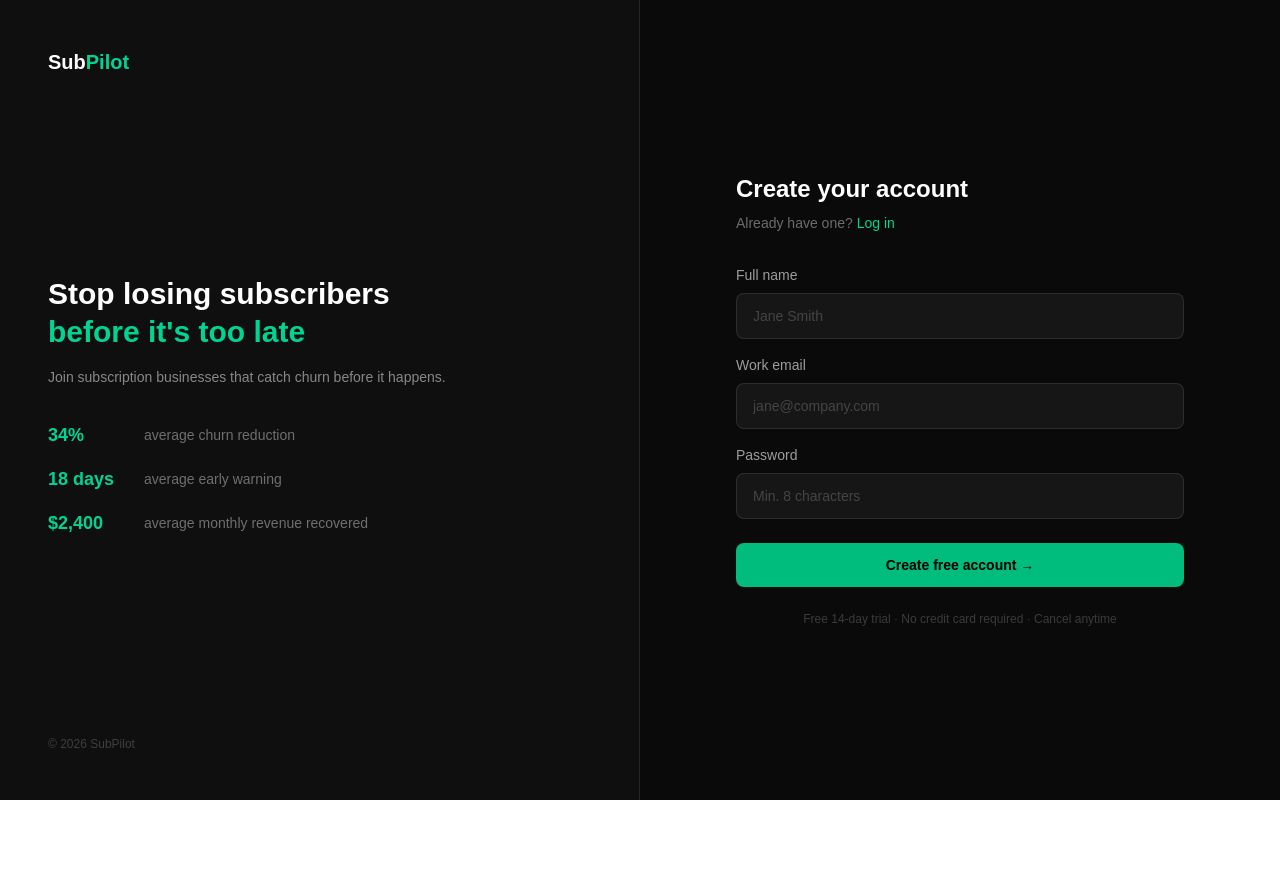
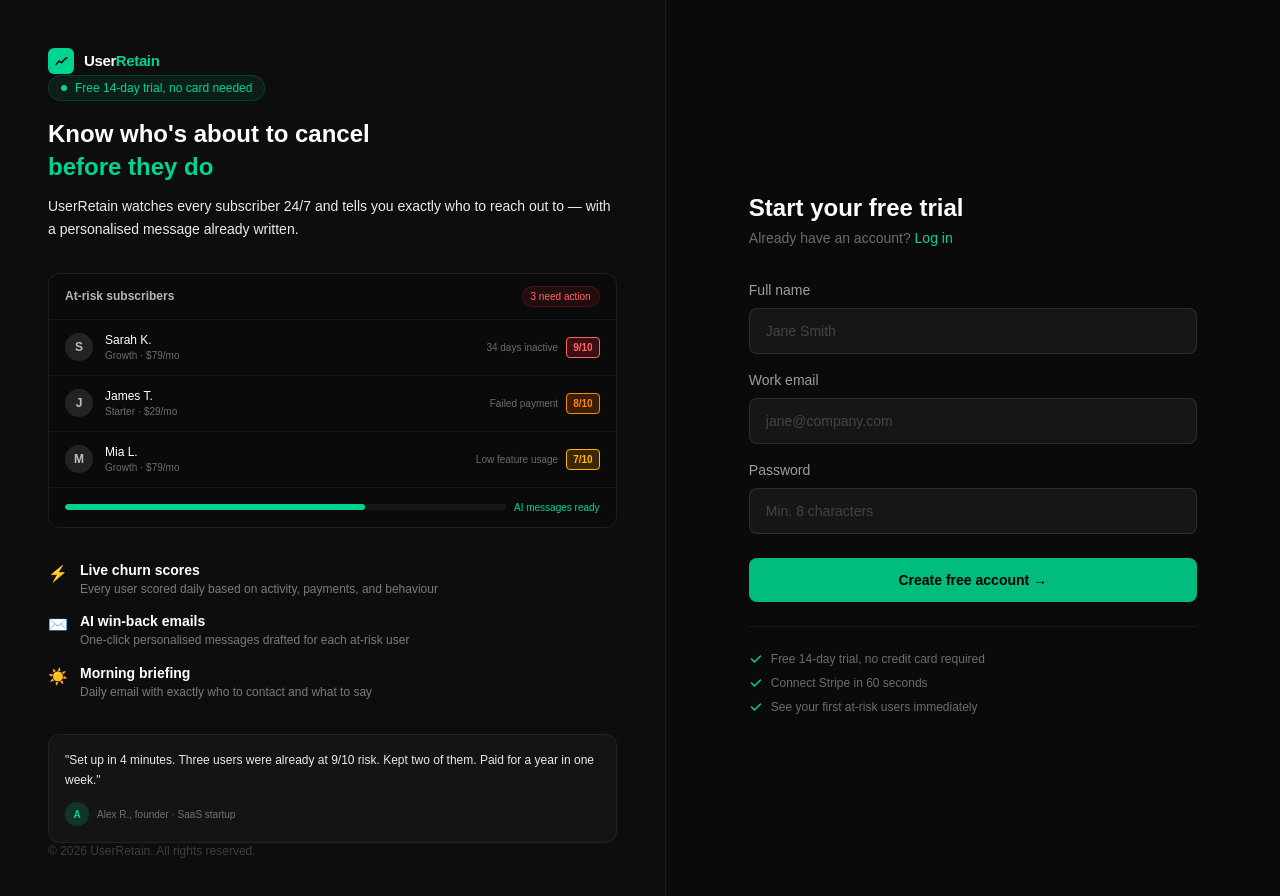
Before and after one commit to roqeebyah-sys/subpilot, a Next.js app: page /auth/signup in a window 1280 px wide. Shown: the top 896 px of the page. Before the commit the page ends 800 px from the top, so only its background shows below. Built offline with nearby package versions, Linux system fonts and the light colour scheme.

Commit message:
feat: redesign login and signup left panels with product features and live alerts

```diff
--- a/app/auth/login/login-form.tsx
+++ b/app/auth/login/login-form.tsx
@@ -42,44 +42,111 @@
     <div className="min-h-screen bg-[#0a0a0a] text-white flex">
 
       {/* LEFT PANEL */}
-      <div className="hidden lg:flex flex-col justify-between w-1/2 bg-[#0f0f0f] border-r border-white/10 p-12">
-        <Link href="/" className="text-xl font-semibold">
-          Sub<span className="text-emerald-400">Pilot</span>
+      <div className="hidden lg:flex flex-col justify-between w-[52%] bg-[#0d0d0d] border-r border-white/[0.06] p-12 overflow-hidden">
+
+        {/* Logo */}
+        <Link href="/" className="flex items-center gap-2.5 hover:opacity-80 transition-opacity">
+          <div className="w-[26px] h-[26px] rounded-[6px] bg-emerald-400 flex items-center justify-center flex-shrink-0">
+            <svg width="13" height="9" viewBox="0 0 15 11" fill="none">
+              <path d="M1 9L4.5 5L7.5 7L11 3L14 1" stroke="black" strokeWidth="1.8" strokeLinecap="round" strokeLinejoin="round"/>
+            </svg>
+          </div>
+          <span className="text-[15px] font-bold tracking-tight">User<span className="text-emerald-400">Retain</span></span>
         </Link>
-        <div className="bg-white/[0.03] border border-white/10 rounded-xl p-6">
-          <div className="text-xs text-emerald-400 uppercase tracking-widest mb-4">✦ Live alert example</div>
-          <div className="space-y-3">
+
+        {/* Main content */}
+        <div className="space-y-7">
+
+          <div>
+            <h2 className="text-2xl font-bold leading-snug mb-2">
+              Welcome back.<br />
+              <span className="text-emerald-400">Your subscribers missed you.</span>
+            </h2>
+            <p className="text-[#e8eaed] text-sm leading-relaxed">
+              Here&apos;s what UserRetain has been watching while you were away.
+            </p>
+          </div>
+
+          {/* Live alerts */}
+          <div className="bg-[#0a0a0a] border border-white/[0.08] rounded-xl overflow-hidden">
+            <div className="flex items-center justify-between px-4 py-3 border-b border-white/[0.06]">
+              <div className="flex items-center gap-2">
+                <span className="w-1.5 h-1.5 bg-emerald-400 rounded-full animate-pulse" />
+                <span className="text-xs font-semibold text-white/70">Today&apos;s alerts</span>
+              </div>
+              <span className="text-[10px] text-white/30">Updated 2 mins ago</span>
+            </div>
+            <div className="divide-y divide-white/[0.04]">
+              {[
+                { level: 'high',   icon: '🔴', text: '3 subscribers likely to cancel this week', sub: '$2,400/mo at risk', action: 'Send win-back email' },
+                { level: 'medium', icon: '🟡', text: '6 failed payments need recovery', sub: '$588/mo at risk', action: 'Retry payments' },
+                { level: 'good',   icon: '🟢', text: '11 users ready to upgrade', sub: '+$700/mo opportunity', action: 'Send upgrade offer' },
+              ].map((a) => (
+                <div key={a.text} className="flex items-center justify-between px-4 py-3 gap-3">
+                  <div className="flex items-start gap-2.5 min-w-0">
+                    <span className="text-xs mt-0.5 flex-shrink-0">{a.icon}</span>
+                    <div className="min-w-0">
+                      <div className="text-xs font-medium text-white truncate">{a.text}</div>
+                      <div className="text-[10px] text-white/40 mt-0.5">{a.sub}</div>
+                    </div>
+                  </div>
+                  <span className={`text-[10px] px-2 py-1 rounded-md border font-medium flex-shrink-0 ${
+                    a.level === 'high'   ? 'bg-red-500/10 text-red-400 border-red-500/20' :
+                    a.level === 'medium' ? 'bg-amber-500/10 text-amber-400 border-amber-500/20' :
+                                          'bg-emerald-500/10 text-emerald-400 border-emerald-500/20'
+                  }`}>{a.action} →</span>
+                </div>
+              ))}
+            </div>
+          </div>
+
+          {/* Stats */}
+          <div className="grid grid-cols-3 gap-3">
             {[
-              { level: 'high', text: '3 subscribers likely to cancel this week', sub: '$2,400/mo at risk' },
-              { level: 'medium', text: '6 failed payments need recovery', sub: '$588/mo at risk' },
-              { level: 'good', text: '11 users ready to upgrade', sub: '+$700/mo opportunity' },
-            ].map((a) => (
-              <div key={a.text} className={`flex gap-3 p-3 rounded-lg border ${
-                a.level === 'high' ? 'bg-red-500/5 border-red-500/20' :
-                a.level === 'medium' ? 'bg-amber-500/5 border-amber-500/20' :
-                'bg-emerald-500/5 border-emerald-500/20'
-              }`}>
-                <div className={`w-1.5 h-1.5 rounded-full mt-1.5 flex-shrink-0 ${
-                  a.level === 'high' ? 'bg-red-400' :
-                  a.level === 'medium' ? 'bg-amber-400' : 'bg-emerald-400'
-                }`} />
-                <div>
-                  <div className="text-xs font-medium">{a.text}</div>
-                  <div className="text-xs text-white/30 mt-0.5">{a.sub}</div>
-                </div>
+              { val: '34%', label: 'Churn reduction' },
+              { val: '18d', label: 'Early warning' },
+              { val: '$2.4k', label: 'Avg. recovered/mo' },
+            ].map((s) => (
+              <div key={s.label} className="bg-white/[0.03] border border-white/[0.06] rounded-lg px-3 py-3 text-center">
+                <div className="text-base font-bold text-emerald-400">{s.val}</div>
+                <div className="text-[10px] text-white/40 mt-0.5">{s.label}</div>
               </div>
             ))}
           </div>
+
+          {/* Feature list */}
+          <div className="space-y-2.5">
+            {[
+              'Daily churn scores for every subscriber',
+              'AI-drafted win-back emails in one click',
+              'Morning briefing with who to contact today',
+              'Stripe sync and CSV import',
+            ].map((f) => (
+              <div key={f} className="flex items-center gap-2.5 text-xs text-[#e8eaed]">
+                <svg className="w-3.5 h-3.5 text-emerald-400 flex-shrink-0" viewBox="0 0 14 14" fill="none">
+                  <path d="M2.5 7l3 3 6-6" stroke="currentColor" strokeWidth="1.5" strokeLinecap="round" strokeLinejoin="round"/>
+                </svg>
+                {f}
+              </div>
+            ))}
+          </div>
+
         </div>
-        <p className="text-white/20 text-xs">© 2026 SubPilot</p>
+
+        <p className="text-white/20 text-xs">© 2026 UserRetain. All rights reserved.</p>
       </div>
 
       {/* RIGHT PANEL - FORM */}
       <div className="flex-1 flex items-center justify-center px-8">
         <div className="w-full max-w-md">
           <div className="lg:hidden mb-8">
-            <Link href="/" className="text-xl font-semibold">
-              Sub<span className="text-emerald-400">Pilot</span>
+            <Link href="/" className="flex items-center gap-2 hover:opacity-80 transition-opacity">
+              <div className="w-[24px] h-[24px] rounded-[5px] bg-emerald-400 flex items-center justify-center flex-shrink-0">
+                <svg width="12" height="9" viewBox="0 0 15 11" fill="none">
+                  <path d="M1 9L4.5 5L7.5 7L11 3L14 1" stroke="black" strokeWidth="1.8" strokeLinecap="round" strokeLinejoin="round"/>
+                </svg>
+              </div>
+              <span className="text-[15px] font-bold tracking-tight">User<span className="text-emerald-400">Retain</span></span>
             </Link>
           </div>
 
--- a/app/auth/signup/page.tsx
+++ b/app/auth/signup/page.tsx
@@ -17,7 +17,6 @@
     setLoading(true)
 
     try {
-      // Call our signup API route
       const res = await fetch('/api/auth/signup', {
         method: 'POST',
         headers: { 'Content-Type': 'application/json' },
@@ -31,7 +30,6 @@
         return
       }
 
-      // Account created — auto sign in, no need to log in again
       const result = await signIn('credentials', {
         email: form.email,
         password: form.password,
@@ -39,13 +37,12 @@
       })
 
       if (result?.error) {
-        // Fallback to login page if auto-signin fails for any reason
         router.push('/auth/login?signup=success')
         return
       }
 
       router.push('/dashboard')
-    } catch (err) {
+    } catch {
       setError('Something went wrong. Please try again.')
     } finally {
       setLoading(false)
@@ -55,47 +52,128 @@
   return (
     <div className="min-h-screen bg-[#0a0a0a] text-white flex">
 
-      {/* LEFT PANEL */}
-      <div className="hidden lg:flex flex-col justify-between w-1/2 bg-[#0f0f0f] border-r border-white/10 p-12">
-        <Link href="/" className="text-xl font-semibold">
-          Sub<span className="text-emerald-400">Pilot</span>
+      {/* ── LEFT PANEL ─────────────────────────────────────────── */}
+      <div className="hidden lg:flex flex-col justify-between w-[52%] bg-[#0d0d0d] border-r border-white/[0.06] p-12 overflow-hidden">
+
+        {/* Logo */}
+        <Link href="/" className="flex items-center gap-2.5 hover:opacity-80 transition-opacity">
+          <div className="w-[26px] h-[26px] rounded-[6px] bg-emerald-400 flex items-center justify-center flex-shrink-0">
+            <svg width="13" height="9" viewBox="0 0 15 11" fill="none">
+              <path d="M1 9L4.5 5L7.5 7L11 3L14 1" stroke="black" strokeWidth="1.8" strokeLinecap="round" strokeLinejoin="round"/>
+            </svg>
+          </div>
+          <span className="text-[15px] font-bold tracking-tight">User<span className="text-emerald-400">Retain</span></span>
         </Link>
-        <div>
-          <h2 className="text-3xl font-bold mb-4 leading-tight">
-            Stop losing subscribers<br />
-            <span className="text-emerald-400">before it's too late</span>
-          </h2>
-          <p className="text-white/50 text-sm leading-relaxed mb-8">
-            Join subscription businesses that catch churn before it happens.
-          </p>
-          <div className="space-y-4">
+
+        {/* Main content */}
+        <div className="space-y-8">
+
+          {/* Headline */}
+          <div>
+            <div className="inline-flex items-center gap-2 bg-emerald-500/10 border border-emerald-500/20 rounded-full px-3 py-1 mb-4">
+              <span className="w-1.5 h-1.5 bg-emerald-400 rounded-full animate-pulse" />
+              <span className="text-xs text-emerald-400 font-medium">Free 14-day trial, no card needed</span>
+            </div>
+            <h2 className="text-2xl font-bold leading-snug mb-3">
+              Know who's about to cancel<br />
+              <span className="text-emerald-400">before they do</span>
+            </h2>
+            <p className="text-[#e8eaed] text-sm leading-relaxed">
+              UserRetain watches every subscriber 24/7 and tells you exactly who to reach out to — with a personalised message already written.
+            </p>
+          </div>
+
+          {/* Mini dashboard preview */}
+          <div className="bg-[#0a0a0a] border border-white/[0.08] rounded-xl overflow-hidden">
+            <div className="flex items-center justify-between px-4 py-3 border-b border-white/[0.06]">
+              <span className="text-xs font-semibold text-white/70">At-risk subscribers</span>
+              <span className="text-[10px] bg-red-500/10 text-red-400 border border-red-500/20 px-2 py-0.5 rounded-full font-medium">3 need action</span>
+            </div>
+            <div className="divide-y divide-white/[0.04]">
+              {[
+                { name: 'Sarah K.', plan: 'Growth · $79/mo', score: 9, badge: 'bg-red-500/20 text-red-400', note: '34 days inactive' },
+                { name: 'James T.', plan: 'Starter · $29/mo', score: 8, badge: 'bg-orange-500/20 text-orange-400', note: 'Failed payment' },
+                { name: 'Mia L.',   plan: 'Growth · $79/mo', score: 7, badge: 'bg-amber-500/20 text-amber-400',  note: 'Low feature usage' },
+              ].map((u) => (
+                <div key={u.name} className="flex items-center justify-between px-4 py-3">
+                  <div className="flex items-center gap-3">
+                    <div className="w-7 h-7 rounded-full bg-white/10 flex items-center justify-center text-xs font-semibold text-white/70">
+                      {u.name[0]}
+                    </div>
+                    <div>
+                      <div className="text-xs font-medium text-white">{u.name}</div>
+                      <div className="text-[10px] text-white/40">{u.plan}</div>
+                    </div>
+                  </div>
+                  <div className="flex items-center gap-2">
+                    <span className="text-[10px] text-white/40">{u.note}</span>
+                    <span className={`text-[10px] font-bold px-1.5 py-0.5 rounded border ${u.badge}`}>{u.score}/10</span>
+                  </div>
+                </div>
+              ))}
+            </div>
+            <div className="px-4 py-3 border-t border-white/[0.06]">
+              <div className="flex items-center gap-2">
+                <div className="flex-1 h-1.5 rounded-full bg-white/5 overflow-hidden">
+                  <div className="h-full w-[68%] bg-emerald-400 rounded-full" />
+                </div>
+                <span className="text-[10px] text-emerald-400 font-medium">AI messages ready</span>
+              </div>
+            </div>
+          </div>
+
+          {/* Features */}
+          <div className="space-y-3">
             {[
-              { stat: '34%', label: 'average churn reduction' },
-              { stat: '18 days', label: 'average early warning' },
-              { stat: '$2,400', label: 'average monthly revenue recovered' },
-            ].map((s) => (
-              <div key={s.label} className="flex items-center gap-4">
-                <div className="text-emerald-400 font-bold text-lg w-20">{s.stat}</div>
-                <div className="text-white/40 text-sm">{s.label}</div>
+              { icon: '⚡', title: 'Live churn scores', desc: 'Every user scored daily based on activity, payments, and behaviour' },
+              { icon: '✉️', title: 'AI win-back emails', desc: 'One-click personalised messages drafted for each at-risk user' },
+              { icon: '☀️', title: 'Morning briefing', desc: 'Daily email with exactly who to contact and what to say' },
+            ].map((f) => (
+              <div key={f.title} className="flex gap-3">
+                <span className="text-base mt-0.5">{f.icon}</span>
+                <div>
+                  <div className="text-sm font-semibold text-white">{f.title}</div>
+                  <div className="text-xs text-white/45 leading-relaxed">{f.desc}</div>
+                </div>
               </div>
             ))}
           </div>
+
+          {/* Testimonial */}
+          <div className="bg-white/[0.03] border border-white/[0.06] rounded-xl p-4">
+            <p className="text-xs text-[#e8eaed] leading-relaxed mb-3">
+              &quot;Set up in 4 minutes. Three users were already at 9/10 risk. Kept two of them. Paid for a year in one week.&quot;
+            </p>
+            <div className="flex items-center gap-2">
+              <div className="w-6 h-6 rounded-full bg-emerald-500/20 flex items-center justify-center text-[10px] font-bold text-emerald-400">A</div>
+              <span className="text-[10px] text-white/40">Alex R., founder · SaaS startup</span>
+            </div>
+          </div>
+
         </div>
-        <p className="text-white/20 text-xs">© 2026 SubPilot</p>
+
+        <p className="text-white/20 text-xs">© 2026 UserRetain. All rights reserved.</p>
       </div>
 
-      {/* RIGHT PANEL - FORM */}
+      {/* ── RIGHT PANEL - FORM ──────────────────────────────────── */}
       <div className="flex-1 flex items-center justify-center px-8">
         <div className="w-full max-w-md">
+
+          {/* Mobile logo */}
           <div className="lg:hidden mb-8">
-            <Link href="/" className="text-xl font-semibold">
-              Sub<span className="text-emerald-400">Pilot</span>
+            <Link href="/" className="flex items-center gap-2 hover:opacity-80 transition-opacity">
+              <div className="w-[24px] h-[24px] rounded-[5px] bg-emerald-400 flex items-center justify-center flex-shrink-0">
+                <svg width="12" height="9" viewBox="0 0 15 11" fill="none">
+                  <path d="M1 9L4.5 5L7.5 7L11 3L14 1" stroke="black" strokeWidth="1.8" strokeLinecap="round" strokeLinejoin="round"/>
+                </svg>
+              </div>
+              <span className="text-[15px] font-bold tracking-tight">User<span className="text-emerald-400">Retain</span></span>
             </Link>
           </div>
 
-          <h1 className="text-2xl font-bold mb-2">Create your account</h1>
+          <h1 className="text-2xl font-bold mb-1">Start your free trial</h1>
           <p className="text-white/40 text-sm mb-8">
-            Already have one?{' '}
+            Already have an account?{' '}
             <Link href="/auth/login" className="text-emerald-400 hover:text-emerald-300">
               Log in
             </Link>
@@ -154,11 +232,22 @@
             </button>
           </form>
 
-          <p className="text-white/20 text-xs text-center mt-6">
-            Free 14-day trial · No credit card required · Cancel anytime
-          </p>
+          <div className="mt-6 pt-6 border-t border-white/[0.06]">
+            <div className="flex flex-col gap-2">
+              {['Free 14-day trial, no credit card required', 'Connect Stripe in 60 seconds', 'See your first at-risk users immediately'].map((item) => (
+                <div key={item} className="flex items-center gap-2 text-xs text-white/40">
+                  <svg className="w-3.5 h-3.5 text-emerald-400 flex-shrink-0" viewBox="0 0 14 14" fill="none">
+                    <path d="M2.5 7l3 3 6-6" stroke="currentColor" strokeWidth="1.5" strokeLinecap="round" strokeLinejoin="round"/>
+                  </svg>
+                  {item}
+                </div>
+              ))}
+            </div>
+          </div>
+
         </div>
       </div>
+
     </div>
   )
 }
```
